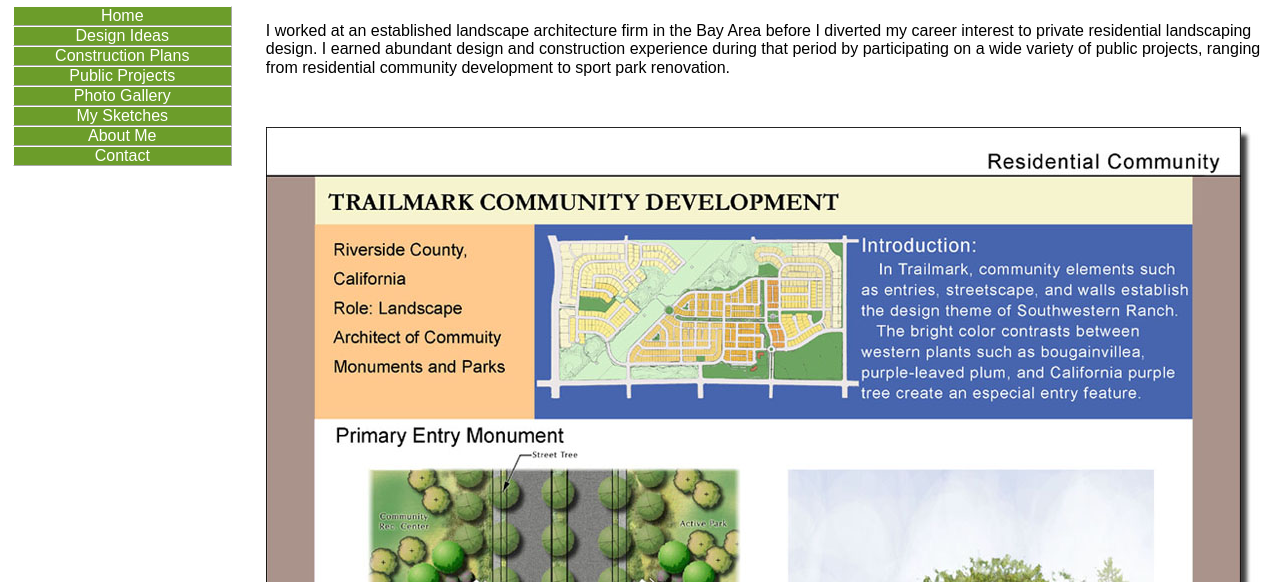
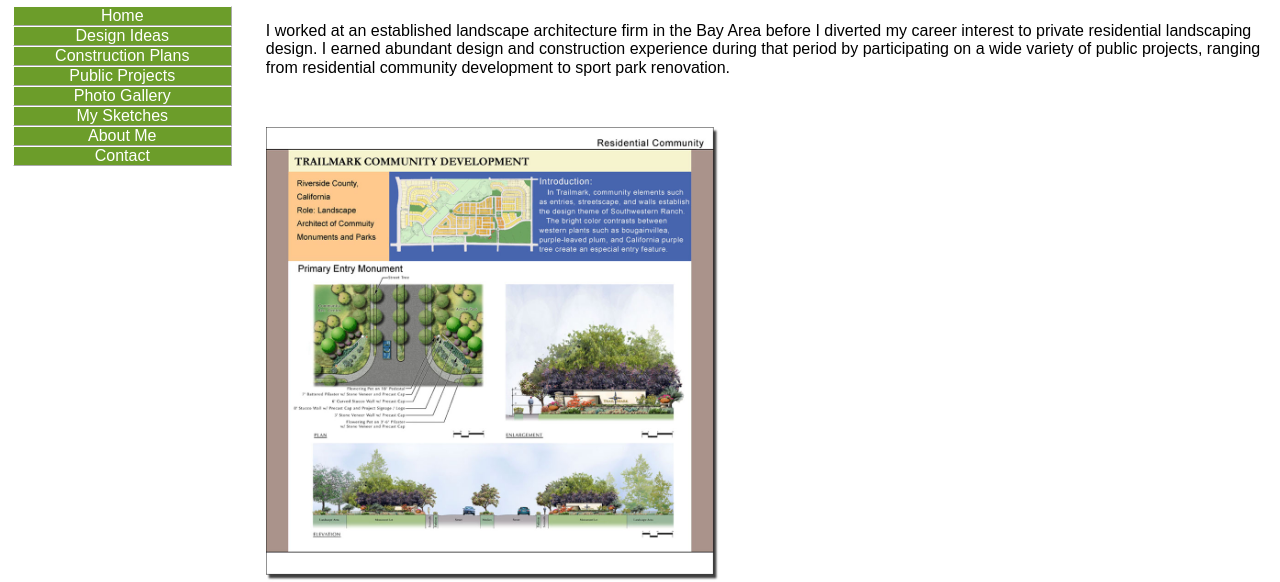
Before and after one commit to kaishi05/kaishi05.github.io, a plain HTML site: page public.html in a window 1280 px wide. Shown: the part 218-800 px from the top of the page. Drawn offline with Linux system fonts and the light colour scheme.

Commit message:
Public Resize

```diff
--- a/public.html
+++ b/public.html
@@ -114,9 +114,18 @@
 		  <script>
 		  function update() {
 		    pen.clearRect(0,0,canvas.width,canvas.height);
-		    canvas.width=images[index].width;
-		    canvas.height=images[index].height;
-		    pen.drawImage(images[index],0,0,images[index].width,images[index].height,0,0,canvas.width,canvas.height);
+		    canvas.width = window.innerWidth*0.7;
+		    canvas.height = window.innerHeight*0.575;
+		    imgDim = [images[index].width,images[index].height];
+			if (canvas.width/canvas.height>imgDim[0]/imgDim[1]) {
+				factor = canvas.height/imgDim[1];
+			} else {
+				factor = canvas.width/imgDim[0];
+			}
+			imgDim = [imgDim[0]*factor,imgDim[1]*factor];
+			canvas.width = imgDim[0];
+		    canvas.height = imgDim[1];
+		    pen.drawImage(images[index],0,0,imgDim[0],imgDim[1]);
 		  }
 		  function previousImage() {
 		    index-=1;
```
Also changed, not shown: _vti_cnf/public.html (+4 -4 lines).
